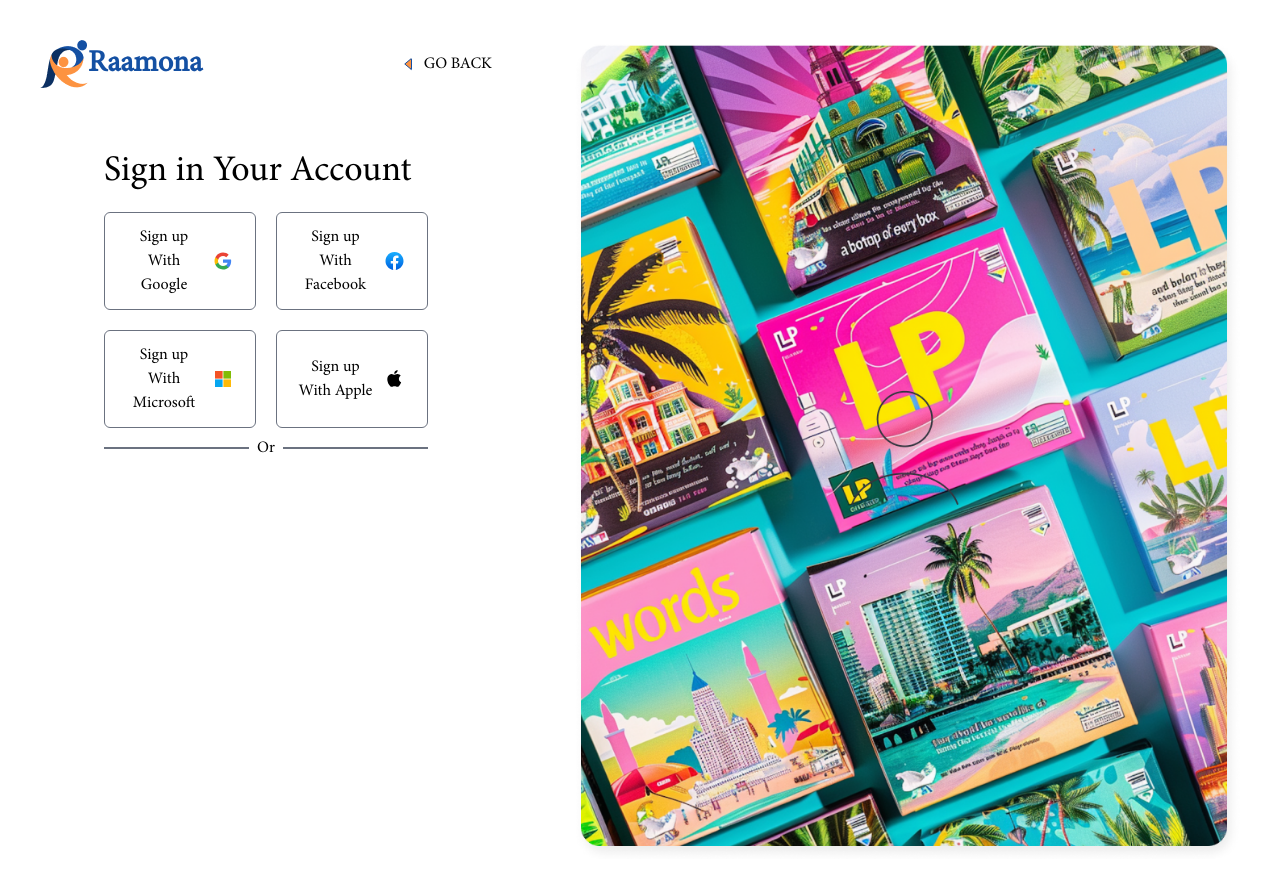
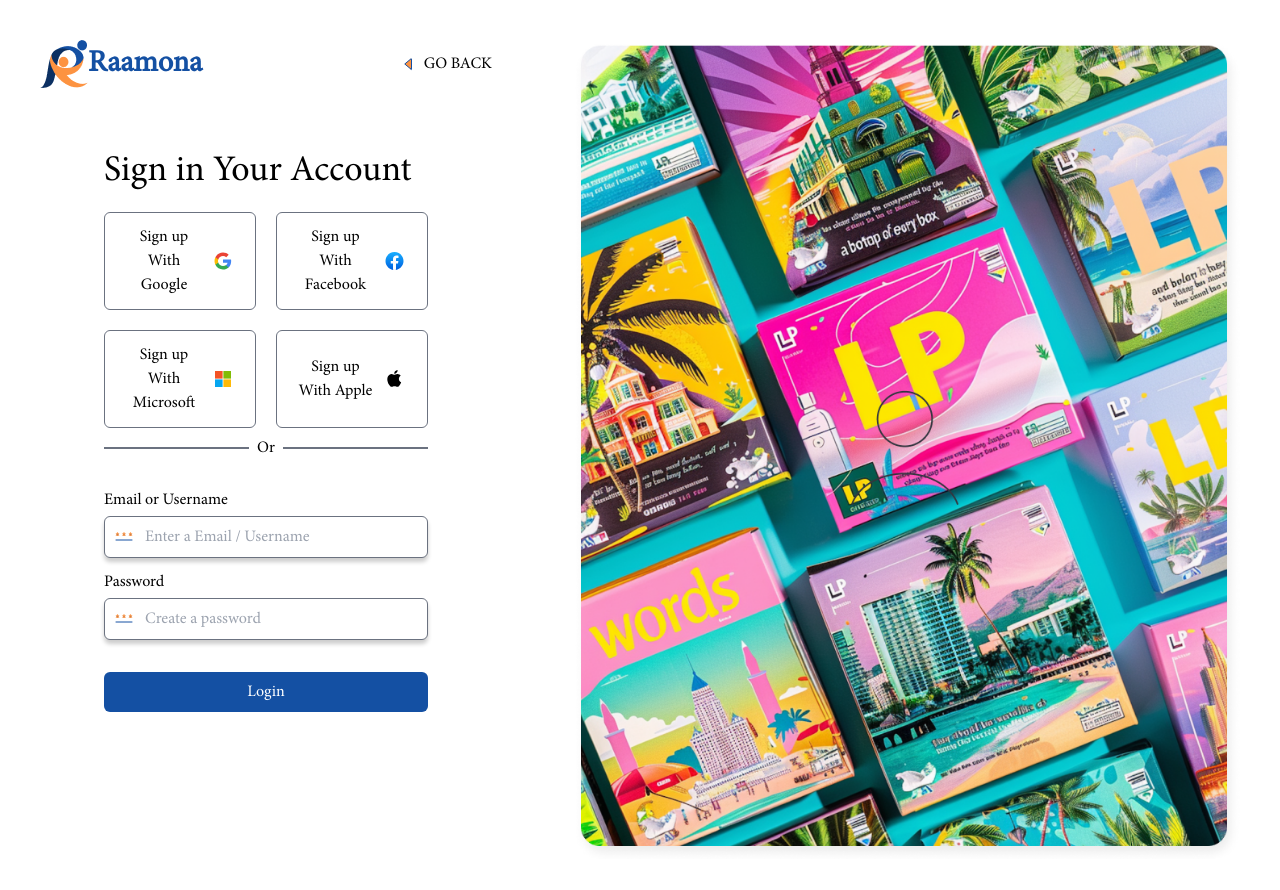
Before and after one commit to zahra-hsb/raamona-parallax, a Next.js app: page /signin in a window 1280 px wide. Shown: the top 890 px of the page. Built offline with nearby package versions, Linux system fonts and the light colour scheme.

Commit message:
login form created

```diff
--- a/src/components/globalComponents/Input/index.jsx
+++ b/src/components/globalComponents/Input/index.jsx
@@ -1,9 +1,9 @@
 import Image from "next/image"
 
-const Input = ({ icon, label, type, maxLength, id, placeholder, style }) => {
+const Input = ({ icon, label, type, maxLength, id, placeholder, style, width }) => {
     return (
         <>
-            <div className="">
+            <div className={` ${width}`}>
                 <label htmlFor={id}>{label}</label>
                 <div className="py-1 relative ">
                     <Image src={icon} alt="" className="absolute top-3 left-2" />
--- a/src/components/signinComponents/Signin/index.jsx
+++ b/src/components/signinComponents/Signin/index.jsx
@@ -3,8 +3,14 @@
 import LoginHeader from "@/components/globalComponents/LoginHeader"
 import SocialLogin from "@/components/globalComponents/SocialLogin"
 import bg from '../../../../public/images/signin/Image.png'
+import Input from "@/components/globalComponents/Input"
+import password from '../../../../public/icons/Password.svg'
+import Button from "@/components/globalComponents/Button"
 
 const Signin = () => {
+    function handleLogin() {
+
+    }
     return (
         <>
             <section className="flex ">
@@ -15,6 +21,15 @@
                         <div className="w-full">
                             <SocialLogin />
                         </div>
+                        <form className="flex flex-col gap-2">
+                            <div className="flex flex-col gap-2 justify-between items-center">
+                                <Input type={'text'} id={'emailUser'} label={'Email or Username'} maxLength={20} placeholder={'Enter a Email / Username'} style={'border border-gray-500'} icon={password} width={'w-full'} />
+
+                                <Input type={'password'} id={'password'} label={'Password'} maxLength={20} placeholder={'Create a password'} style={'border border-gray-500'} icon={password} width={'w-full'} />
+                                <Button onClick={handleLogin}
+                                text={'Login'} style={'w-full mt-5'} />
+                            </div>
+                        </form>
                     </div>
                 </div>
                 <LoginBg bg={bg} />
```
